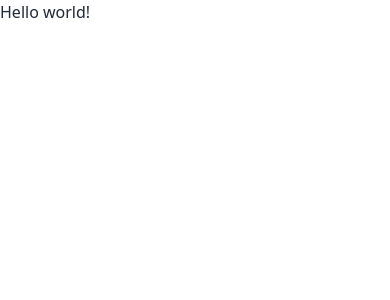
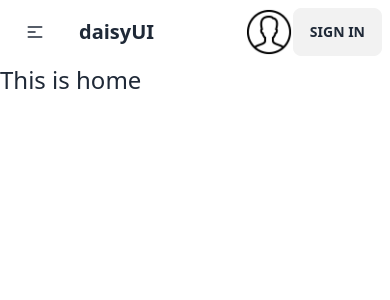
Before and after one commit to maruf318/entertainment-fiesta, a React (Vite) app: page / in a window 390 px wide. Shown: the top 300 px of the page. Built offline with nearby package versions, Linux system fonts and the light colour scheme.

Commit message:
added navbar section

```diff
--- /dev/null
+++ b/src/Root/Root.jsx
@@ -0,0 +1,13 @@
+import { Outlet } from "react-router-dom";
+import Navbar from "../components/Navbar";
+
+const Root = () => {
+  return (
+    <div>
+      <Navbar></Navbar>
+      <Outlet></Outlet>
+    </div>
+  );
+};
+
+export default Root;
--- /dev/null
+++ b/src/components/Navbar.jsx
@@ -0,0 +1,67 @@
+import { NavLink } from "react-router-dom";
+
+const Navbar = () => {
+  const navLinks = (
+    <>
+      <li>
+        <NavLink to={"/Login"}>Login</NavLink>
+      </li>
+      <li>
+        <NavLink to={"/register"}>Register</NavLink>
+      </li>
+    </>
+  );
+  return (
+    <div className="navbar bg-base-100">
+      <div className="navbar-start">
+        <div className="dropdown">
+          <label tabIndex={0} className="btn btn-ghost lg:hidden">
+            <svg
+              xmlns="http://www.w3.org/2000/svg"
+              className="h-5 w-5"
+              fill="none"
+              viewBox="0 0 24 24"
+              stroke="currentColor"
+            >
+              <path
+                strokeLinecap="round"
+                strokeLinejoin="round"
+                strokeWidth="2"
+                d="M4 6h16M4 12h8m-8 6h16"
+              />
+            </svg>
+          </label>
+          <ul
+            tabIndex={0}
+            className="menu menu-sm dropdown-content mt-3 z-[1] p-2 shadow bg-base-100 rounded-box w-52"
+          >
+            {navLinks}
+          </ul>
+        </div>
+        <a className="btn btn-ghost normal-case text-xl">daisyUI</a>
+      </div>
+      <div className="navbar-center hidden lg:flex">
+        <ul className="menu menu-horizontal px-1">
+          {/* <li>
+            <a>Item 1</a>
+          </li>
+
+          <li>
+            <a>Item 3</a>
+          </li> */}
+          {navLinks}
+        </ul>
+      </div>
+      <div className="navbar-end">
+        <div className="avatar">
+          <div className="w-12 rounded-full ">
+            <img src="../../public/icons8-user.gif" />
+          </div>
+        </div>
+        <a className="btn">Sign In</a>
+      </div>
+    </div>
+  );
+};
+
+export default Navbar;
--- /dev/null
+++ b/src/pages/Home.jsx
@@ -0,0 +1,9 @@
+const Home = () => {
+  return (
+    <div>
+      <h2 className="text-2xl">This is home</h2>
+    </div>
+  );
+};
+
+export default Home;
--- /dev/null
+++ b/src/pages/Login.jsx
@@ -0,0 +1,9 @@
+const Login = () => {
+  return (
+    <div>
+      <h3 className="text-4xl">This is login page</h3>
+    </div>
+  );
+};
+
+export default Login;
--- /dev/null
+++ b/src/pages/Register.jsx
@@ -0,0 +1,9 @@
+const Register = () => {
+  return (
+    <div>
+      <h3 className="text-4xl">This is Register page</h3>
+    </div>
+  );
+};
+
+export default Register;
```
Also changed, not shown: src/routes/Route.jsx (+19 -1 lines), public/icons8-user-96.png (added), public/icons8-user.gif (added).
